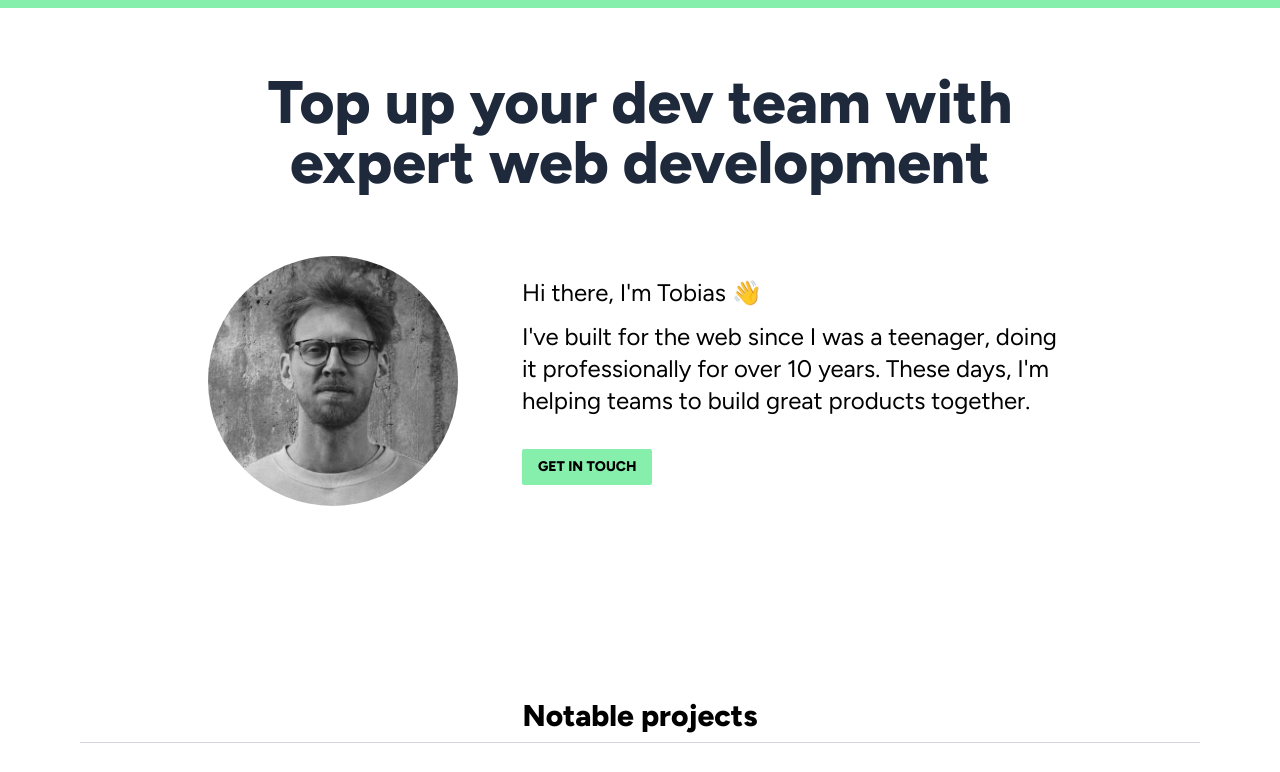
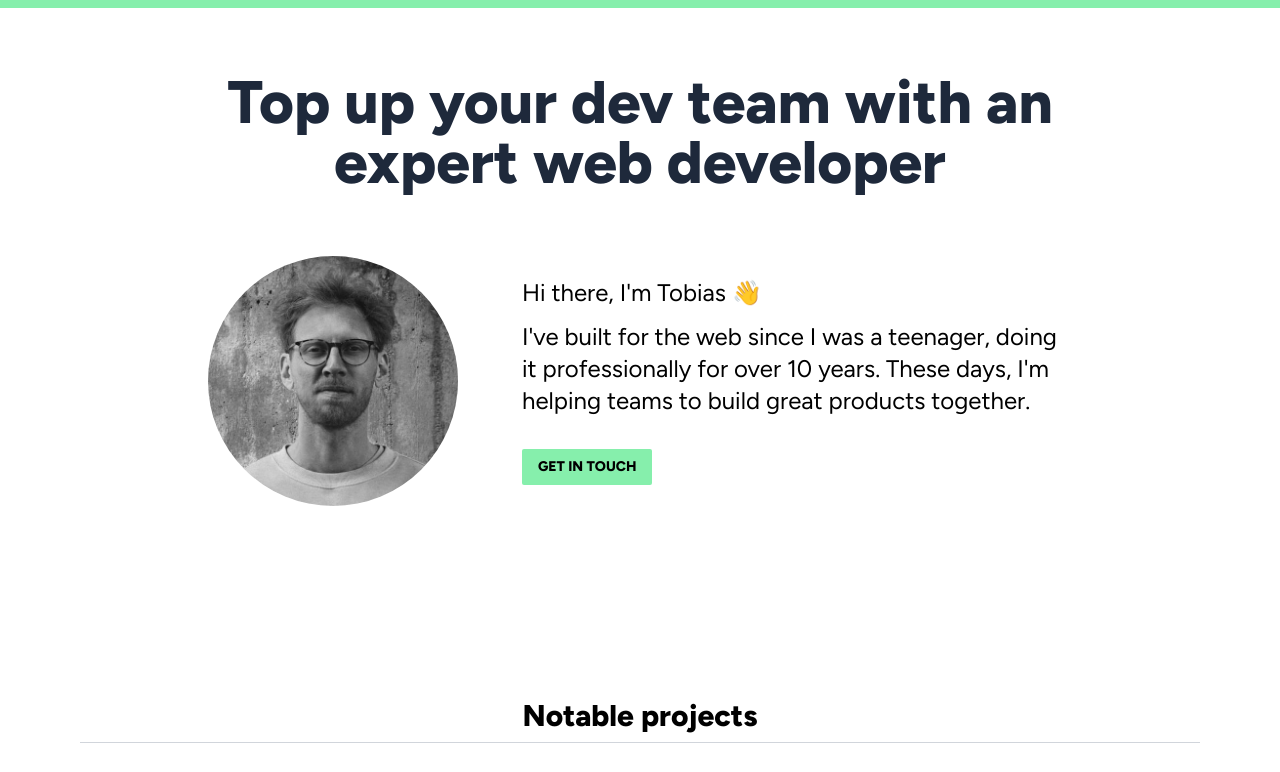
Before and after one commit to Haugen/personal-website, an Astro site: page / in a window 1280 px wide. Shown: the top 772 px of the page. Built offline with nearby package versions, Linux system fonts and the light colour scheme; Astro itself is replaced by a stand-in of ours; grey boxes are pictures that could not be loaded.

Commit message:
slight copy header change

```diff
--- a/src/sections/HomeHeader.astro
+++ b/src/sections/HomeHeader.astro
@@ -6,7 +6,7 @@ import Button from "../components/Button.astro";
 <h1
   class="text-3xl md:text-5xl lg:text-6xl font-bold my-8 md:mb-16 lg:mx-24 text-slate-800 text-center"
 >
-  Top up your dev team with expert web development
+  Top up your dev team with an expert web developer
 </h1>
 <div class="flex items-center flex-col md:flex-row lg:mx-32 mb-48">
   <Image
```
